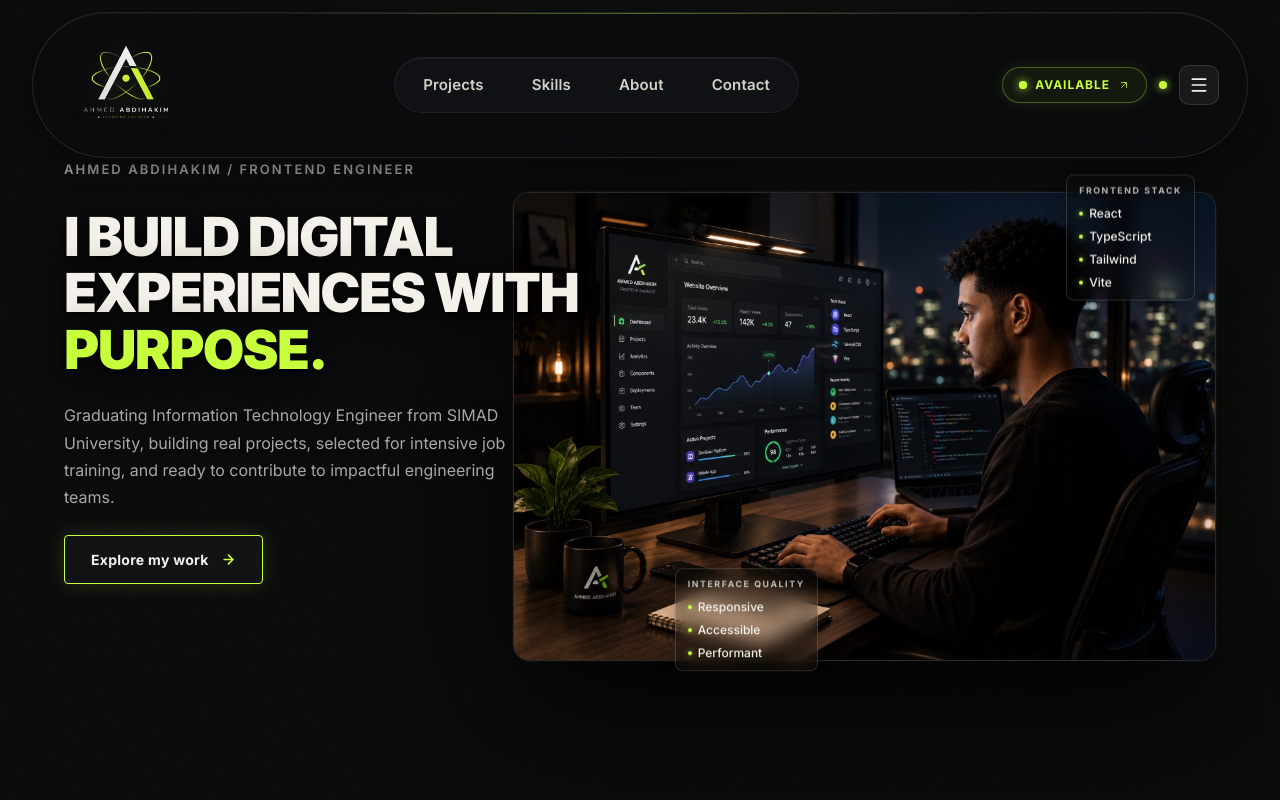
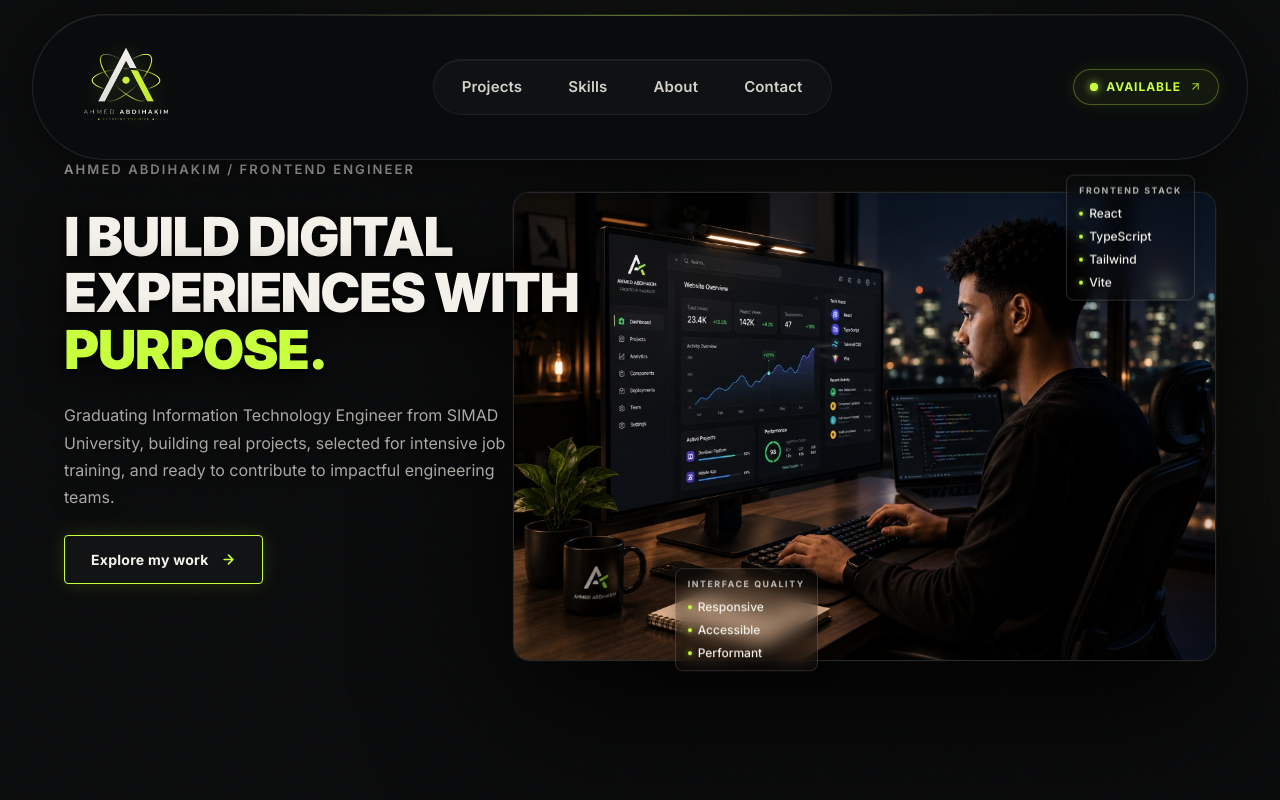
Before and after one commit to Jamalabdirahiim/MyPortflio, a React (Vite) app: page / in a window 1280 px wide. Shown: the top 800 px of the page. Built offline with nearby package versions, Linux system fonts and the light colour scheme.

Commit message:
fix(mobile): fix mobile navbar overflow by conditionally rendering desktop nav and adding mobile drawer

```diff
--- a/src/components/Navbar.tsx
+++ b/src/components/Navbar.tsx
@@ -13,17 +13,23 @@ const Navbar: React.FC = () => {
   const [scrolled, setScrolled] = useState(false);
   const [menuOpen, setMenuOpen] = useState(false);
   const [activeSection, setActiveSection] = useState('');
-  const [isMobile, setIsMobile] = useState(window.innerWidth < 1024);
+  const [isMobile, setIsMobile] = useState(() => (typeof window !== 'undefined' ? window.innerWidth < 1024 : false));
 
   useEffect(() => {
-    const onResize = () => setIsMobile(window.innerWidth < 1024);
-    window.addEventListener('resize', onResize, { passive: true });
-    return () => window.removeEventListener('resize', onResize);
+    const handleResize = () => {
+      setIsMobile(window.innerWidth < 1024);
+      if (window.innerWidth >= 1024) {
+        setMenuOpen(false);
+      }
+    };
+    window.addEventListener('resize', handleResize, { passive: true });
+    handleResize();
+    return () => window.removeEventListener('resize', handleResize);
   }, []);
 
   useEffect(() => {
     const onScroll = () => {
-      setScrolled(window.scrollY > 30);
+      setScrolled(window.scrollY > 20);
 
       if (window.scrollY < 300) {
         setActiveSection('');
@@ -52,41 +58,46 @@ const Navbar: React.FC = () => {
     return () => window.removeEventListener('scroll', onScroll);
   }, []);
 
+  // Lock body scroll when mobile menu is open
   useEffect(() => {
-    document.body.style.overflow = menuOpen ? 'hidden' : '';
-    return () => { document.body.style.overflow = ''; };
+    if (menuOpen) {
+      document.body.style.overflow = 'hidden';
+    } else {
+      document.body.style.overflow = '';
+    }
+    return () => {
+      document.body.style.overflow = '';
+    };
   }, [menuOpen]);
 
   const handleNavClick = (href: string) => {
     setMenuOpen(false);
     const el = document.querySelector(href);
-    if (el) el.scrollIntoView({ behavior: 'smooth' });
+    if (el) {
+      el.scrollIntoView({ behavior: 'smooth' });
+    }
   };
 
-  // Logo heights: desktop vs mobile
   const logoH = isMobile
-    ? scrolled ? '60px' : '70px'
+    ? scrolled ? '46px' : '52px'
     : scrolled ? '110px' : '130px';
-
-  // Mobile menu top offset: accounts for the logo height + padding
-  const mobileMenuTop = isMobile ? '5.5rem' : '6rem';
 
   return (
     <>
       <motion.header
         initial={{ y: -24, opacity: 0 }}
         animate={{ y: 0, opacity: 1 }}
-        transition={{ duration: 0.6, ease: [0.22, 1, 0.36, 1] }}
+        transition={{ duration: 0.5, ease: [0.22, 1, 0.36, 1] }}
         style={{
           position: 'fixed',
-          top: '0.75rem',
+          top: isMobile ? '0.5rem' : '0.85rem',
           left: isMobile ? '0.75rem' : '1.5rem',
           right: isMobile ? '0.75rem' : '1.5rem',
           maxWidth: '76rem',
           margin: '0 auto',
           zIndex: 100,
           padding: isMobile
-            ? scrolled ? '0.2rem 1rem' : '0.3rem 1rem'
+            ? '0.35rem 0.875rem'
             : scrolled ? '0.35rem 1.5rem' : '0.45rem 1.75rem',
           background: scrolled
             ? 'rgba(10, 12, 14, 0.95)'
@@ -95,13 +106,13 @@ const Navbar: React.FC = () => {
           WebkitBackdropFilter: 'blur(28px)',
           border: '1px solid rgba(255, 255, 255, 0.1)',
           borderRadius: '9999px',
-          transition: 'all 320ms cubic-bezier(0.16, 1, 0.3, 1)',
+          transition: 'padding 250ms ease, background 250ms ease, box-shadow 250ms ease',
           boxShadow: scrolled
             ? '0 16px 40px rgba(0,0,0,0.7), inset 0 1px 0 rgba(255,255,255,0.08)'
             : '0 8px 28px rgba(0,0,0,0.4), inset 0 1px 0 rgba(255,255,255,0.05)',
         }}
       >
-        {/* Glowing top line accent */}
+        {/* Subtle glowing top line accent */}
         <div
           style={{
             position: 'absolute',
@@ -109,32 +120,39 @@ const Navbar: React.FC = () => {
             left: '20%',
             right: '20%',
             height: '1px',
-            background: 'linear-gradient(90deg, transparent, rgba(200, 255, 61, 0.35), transparent)',
+            background: 'linear-gradient(90deg, transparent, rgba(200, 255, 61, 0.4), transparent)',
             pointerEvents: 'none',
           }}
         />
 
-        {/* Single flex row */}
-        <div style={{ display: 'flex', alignItems: 'center', justifyContent: 'space-between', width: '100%', gap: '1rem' }}>
-
-          {/* LEFT: Brand Logo */}
+        {/* Single flex row container */}
+        <div
+          style={{
+            display: 'flex',
+            alignItems: 'center',
+            justifyContent: 'space-between',
+            width: '100%',
+          }}
+        >
+          {/* ── LEFT: Brand Logo ───────────────────────────────── */}
           <a
             href="#top"
-            onClick={(e) => { e.preventDefault(); window.scrollTo({ top: 0, behavior: 'smooth' }); }}
+            onClick={(e) => {
+              e.preventDefault();
+              window.scrollTo({ top: 0, behavior: 'smooth' });
+            }}
             style={{
               display: 'flex',
               alignItems: 'center',
               textDecoration: 'none',
               flexShrink: 0,
-              transition: 'transform 250ms ease, opacity 250ms ease',
+              transition: 'transform 200ms ease, opacity 200ms ease',
             }}
             onMouseEnter={(e) => {
-              e.currentTarget.style.transform = 'scale(1.04)';
-              e.currentTarget.style.opacity = '0.9';
+              e.currentTarget.style.transform = 'scale(1.03)';
             }}
             onMouseLeave={(e) => {
               e.currentTarget.style.transform = 'scale(1)';
-              e.currentTarget.style.opacity = '1';
             }}
           >
             <img
@@ -145,20 +163,20 @@ const Navbar: React.FC = () => {
                 width: 'auto',
                 display: 'block',
                 objectFit: 'contain',
-                transition: 'height 300ms ease',
-                filter: 'drop-shadow(0 4px 16px rgba(200, 255, 61, 0.15))',
+                transition: 'height 250ms ease',
+                filter: 'drop-shadow(0 2px 10px rgba(200, 255, 61, 0.2))',
               }}
             />
           </a>
 
-          {/* CENTER: Desktop Nav */}
+          {/* ── CENTER: Desktop Navigation Links (ONLY visible on desktop) ── */}
+          {!isMobile && (
             <nav
               aria-label="Main navigation"
-            className="hidden lg:flex"
               style={{
                 display: 'flex',
                 alignItems: 'center',
-              gap: '0.5rem',
+                gap: '0.375rem',
                 padding: '0.375rem 0.5rem',
                 background: 'rgba(255, 255, 255, 0.03)',
                 border: '1px solid rgba(255, 255, 255, 0.06)',
@@ -173,7 +191,10 @@ const Navbar: React.FC = () => {
                   <a
                     key={link.href}
                     href={link.href}
-                  onClick={(e) => { e.preventDefault(); handleNavClick(link.href); }}
+                    onClick={(e) => {
+                      e.preventDefault();
+                      handleNavClick(link.href);
+                    }}
                     style={{
                       position: 'relative',
                       padding: '0.625rem 1.25rem',
@@ -182,7 +203,7 @@ const Navbar: React.FC = () => {
                       color: isActive ? '#C8FF3D' : '#D1D1C7',
                       textDecoration: 'none',
                       borderRadius: '9999px',
-                    transition: 'all 220ms ease',
+                      transition: 'all 200ms ease',
                       letterSpacing: '0.01em',
                       whiteSpace: 'nowrap',
                       background: isActive ? 'rgba(200, 255, 61, 0.08)' : 'transparent',
@@ -191,14 +212,12 @@ const Navbar: React.FC = () => {
                       if (!isActive) {
                         e.currentTarget.style.color = '#FFFFFF';
                         e.currentTarget.style.background = 'rgba(255, 255, 255, 0.06)';
-                      e.currentTarget.style.transform = 'translateY(-1px)';
                       }
                     }}
                     onMouseLeave={(e) => {
                       if (!isActive) {
                         e.currentTarget.style.color = '#D1D1C7';
                         e.currentTarget.style.background = 'transparent';
-                      e.currentTarget.style.transform = 'translateY(0)';
                       }
                     }}
                   >
@@ -223,13 +242,18 @@ const Navbar: React.FC = () => {
                 );
               })}
             </nav>
+          )}
 
-          {/* RIGHT: Status pill (desktop only) + Hamburger (mobile) */}
-          <div style={{ display: 'flex', alignItems: 'center', gap: '0.75rem' }}>
+          {/* ── RIGHT: Action Area (Desktop status pill OR Mobile hamburger) ── */}
+          <div style={{ display: 'flex', alignItems: 'center', gap: '0.75rem', flexShrink: 0 }}>
+            {/* Desktop Status Button */}
+            {!isMobile && (
               <a
                 href="#contact"
-              onClick={(e) => { e.preventDefault(); handleNavClick('#contact'); }}
-              className="hidden md:inline-flex"
+                onClick={(e) => {
+                  e.preventDefault();
+                  handleNavClick('#contact');
+                }}
                 style={{
                   display: 'inline-flex',
                   alignItems: 'center',
@@ -239,19 +263,17 @@ const Navbar: React.FC = () => {
                   border: '1px solid rgba(200, 255, 61, 0.3)',
                   borderRadius: '9999px',
                   textDecoration: 'none',
-                transition: 'all 250ms cubic-bezier(0.16, 1, 0.3, 1)',
+                  transition: 'all 220ms ease',
                   boxShadow: '0 0 16px rgba(200, 255, 61, 0.1)',
                 }}
                 onMouseEnter={(e) => {
-                e.currentTarget.style.background = 'rgba(200, 255, 61, 0.12)';
+                  e.currentTarget.style.background = 'rgba(200, 255, 61, 0.14)';
                   e.currentTarget.style.borderColor = 'rgba(200, 255, 61, 0.6)';
-                e.currentTarget.style.boxShadow = '0 0 24px rgba(200, 255, 61, 0.25)';
                   e.currentTarget.style.transform = 'translateY(-1px)';
                 }}
                 onMouseLeave={(e) => {
                   e.currentTarget.style.background = 'rgba(200, 255, 61, 0.06)';
                   e.currentTarget.style.borderColor = 'rgba(200, 255, 61, 0.3)';
-                e.currentTarget.style.boxShadow = '0 0 16px rgba(200, 255, 61, 0.1)';
                   e.currentTarget.style.transform = 'translateY(0)';
                 }}
               >
@@ -297,99 +319,116 @@ const Navbar: React.FC = () => {
                 >
                   Available
                 </span>
-              <ArrowUpRight size={12} style={{ color: '#C8FF3D', opacity: 0.8 }} />
+                <ArrowUpRight size={13} style={{ color: '#C8FF3D', opacity: 0.8 }} />
               </a>
+            )}
 
-            {/* Mobile: compact status indicator + hamburger */}
-            <div className="flex md:hidden" style={{ display: 'flex', alignItems: 'center', gap: '0.5rem' }}>
-              <span
-                style={{
-                  width: '8px',
-                  height: '8px',
-                  borderRadius: '50%',
-                  background: '#C8FF3D',
-                  boxShadow: '0 0 8px rgba(200,255,61,0.9)',
-                  flexShrink: 0,
-                }}
-              />
-            </div>
-
+            {/* Mobile Hamburger Button */}
+            {isMobile && (
               <button
                 onClick={() => setMenuOpen(!menuOpen)}
                 aria-label={menuOpen ? 'Close menu' : 'Open menu'}
                 aria-expanded={menuOpen}
-              className="lg:hidden"
                 style={{
-                background: menuOpen ? 'rgba(200, 255, 61, 0.1)' : 'rgba(255, 255, 255, 0.06)',
-                border: menuOpen ? '1px solid rgba(200, 255, 61, 0.4)' : '1px solid rgba(255, 255, 255, 0.12)',
-                borderRadius: '10px',
-                padding: '0.5rem',
+                  background: menuOpen ? 'rgba(200, 255, 61, 0.12)' : 'rgba(255, 255, 255, 0.06)',
+                  border: menuOpen ? '1px solid rgba(200, 255, 61, 0.4)' : '1px solid rgba(255, 255, 255, 0.14)',
+                  borderRadius: '9999px',
+                  padding: '0.5rem 0.75rem',
                   color: menuOpen ? '#C8FF3D' : '#F3F1EA',
                   cursor: 'pointer',
-                display: 'flex',
+                  display: 'inline-flex',
                   alignItems: 'center',
-                justifyContent: 'center',
-                minWidth: '40px',
-                minHeight: '40px',
+                  gap: '0.4rem',
                   transition: 'all 200ms ease',
                 }}
               >
-              {menuOpen ? <X size={20} /> : <Menu size={20} />}
+                <span
+                  style={{
+                    width: '6px',
+                    height: '6px',
+                    borderRadius: '50%',
+                    background: '#C8FF3D',
+                    boxShadow: '0 0 6px rgba(200, 255, 61, 0.9)',
+                  }}
+                />
+                {menuOpen ? <X size={18} /> : <Menu size={18} />}
               </button>
+            )}
           </div>
         </div>
       </motion.header>
 
-      {/* Mobile menu overlay */}
+      {/* ── Mobile Menu Dropdown Modal ──────────────────────── */}
       <AnimatePresence>
-        {menuOpen && (
+        {menuOpen && isMobile && (
+          <>
+            {/* Backdrop overlay */}
+            <motion.div
+              initial={{ opacity: 0 }}
+              animate={{ opacity: 1 }}
+              exit={{ opacity: 0 }}
+              transition={{ duration: 0.2 }}
+              onClick={() => setMenuOpen(false)}
+              style={{
+                position: 'fixed',
+                inset: 0,
+                background: 'rgba(0, 0, 0, 0.75)',
+                backdropFilter: 'blur(10px)',
+                WebkitBackdropFilter: 'blur(10px)',
+                zIndex: 98,
+              }}
+            />
+
+            {/* Menu Panel */}
             <motion.div
               initial={{ opacity: 0, y: -16, scale: 0.97 }}
               animate={{ opacity: 1, y: 0, scale: 1 }}
               exit={{ opacity: 0, y: -16, scale: 0.97 }}
-            transition={{ duration: 0.28, ease: [0.22, 1, 0.36, 1] }}
+              transition={{ duration: 0.25, ease: [0.22, 1, 0.36, 1] }}
               style={{
                 position: 'fixed',
-              top: mobileMenuTop,
+                top: '4.25rem',
                 left: '0.75rem',
                 right: '0.75rem',
-              background: 'rgba(8, 9, 10, 0.97)',
-              backdropFilter: 'blur(36px)',
-              WebkitBackdropFilter: 'blur(36px)',
+                background: 'rgba(12, 14, 16, 0.98)',
+                backdropFilter: 'blur(32px)',
+                WebkitBackdropFilter: 'blur(32px)',
                 border: '1px solid rgba(255, 255, 255, 0.12)',
                 borderRadius: '1.25rem',
-              padding: '1.5rem',
+                padding: '1.25rem',
                 zIndex: 99,
-              boxShadow: '0 32px 80px rgba(0,0,0,0.9)',
+                boxShadow: '0 24px 60px rgba(0,0,0,0.9), 0 0 0 1px rgba(200,255,61,0.1)',
               }}
             >
-            <nav style={{ display: 'flex', flexDirection: 'column', gap: '0.625rem' }}>
+              <nav style={{ display: 'flex', flexDirection: 'column', gap: '0.5rem' }}>
                 {navLinks.map((link, i) => {
                   const isActive = activeSection === link.href;
                   return (
                     <motion.a
                       key={link.href}
                       href={link.href}
-                    onClick={(e) => { e.preventDefault(); handleNavClick(link.href); }}
-                    initial={{ opacity: 0, x: -12 }}
+                      onClick={(e) => {
+                        e.preventDefault();
+                        handleNavClick(link.href);
+                      }}
+                      initial={{ opacity: 0, x: -10 }}
                       animate={{ opacity: 1, x: 0 }}
-                    transition={{ delay: i * 0.05 + 0.08 }}
+                      transition={{ delay: i * 0.04 + 0.05 }}
                       style={{
-                      fontSize: '1.1875rem',
+                        fontSize: '1.0625rem',
                         fontWeight: 700,
                         color: isActive ? '#C8FF3D' : '#F3F1EA',
                         textDecoration: 'none',
-                      padding: '0.875rem 1.25rem',
+                        padding: '0.75rem 1rem',
                         borderRadius: '10px',
                         background: isActive ? 'rgba(200, 255, 61, 0.08)' : 'rgba(255, 255, 255, 0.03)',
-                      border: isActive ? '1px solid rgba(200, 255, 61, 0.2)' : '1px solid rgba(255, 255, 255, 0.05)',
+                        border: isActive ? '1px solid rgba(200, 255, 61, 0.25)' : '1px solid rgba(255, 255, 255, 0.05)',
                         display: 'flex',
                         alignItems: 'center',
                         justifyContent: 'space-between',
-                      letterSpacing: '-0.01em',
                       }}
                     >
-                    {link.label}
+                      <span>{link.label}</span>
                       {isActive && (
                         <span
                           style={{
@@ -405,41 +444,53 @@ const Navbar: React.FC = () => {
                   );
                 })}
 
-              {/* Contact CTA inside mobile menu */}
+                {/* Direct Contact Button in Mobile Menu */}
                 <motion.a
                   href="#contact"
-                onClick={(e) => { e.preventDefault(); handleNavClick('#contact'); }}
+                  onClick={(e) => {
+                    e.preventDefault();
+                    handleNavClick('#contact');
+                  }}
                   initial={{ opacity: 0, y: 8 }}
                   animate={{ opacity: 1, y: 0 }}
-                transition={{ delay: 0.28 }}
+                  transition={{ delay: 0.22 }}
                   style={{
                     marginTop: '0.5rem',
                     display: 'flex',
                     alignItems: 'center',
                     justifyContent: 'center',
-                  gap: '0.625rem',
-                  padding: '1rem 1.25rem',
+                    gap: '0.5rem',
+                    padding: '0.875rem 1rem',
                     background: 'rgba(200, 255, 61, 0.1)',
-                  border: '1px solid rgba(200, 255, 61, 0.3)',
+                    border: '1px solid rgba(200, 255, 61, 0.35)',
                     borderRadius: '10px',
                     textDecoration: 'none',
                   }}
                 >
                   <span
                     style={{
-                    width: '8px',
-                    height: '8px',
+                      width: '7px',
+                      height: '7px',
                       borderRadius: '50%',
                       background: '#C8FF3D',
                       boxShadow: '0 0 8px rgba(200,255,61,0.9)',
                     }}
                   />
-                <span style={{ fontSize: '0.9375rem', fontWeight: 700, color: '#C8FF3D', letterSpacing: '0.06em', textTransform: 'uppercase' }}>
-                  Available for Opportunities
+                  <span
+                    style={{
+                      fontSize: '0.875rem',
+                      fontWeight: 700,
+                      color: '#C8FF3D',
+                      letterSpacing: '0.05em',
+                      textTransform: 'uppercase',
+                    }}
+                  >
+                    Available for Roles
                   </span>
                 </motion.a>
               </nav>
             </motion.div>
+          </>
         )}
       </AnimatePresence>
     </>
```
Lines whose indentation alone changed are shown as unchanged.
